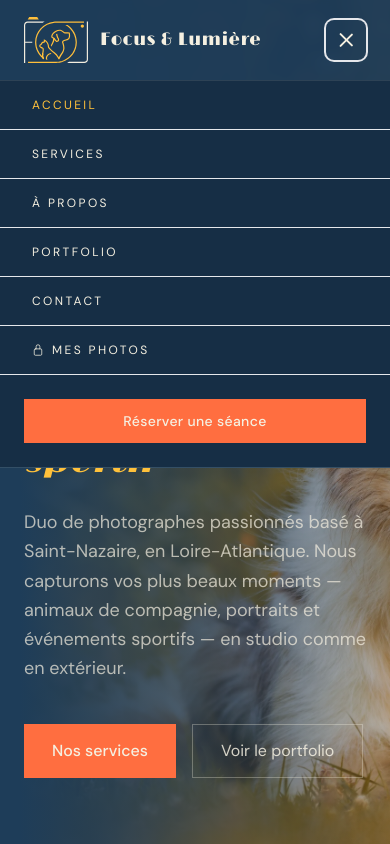
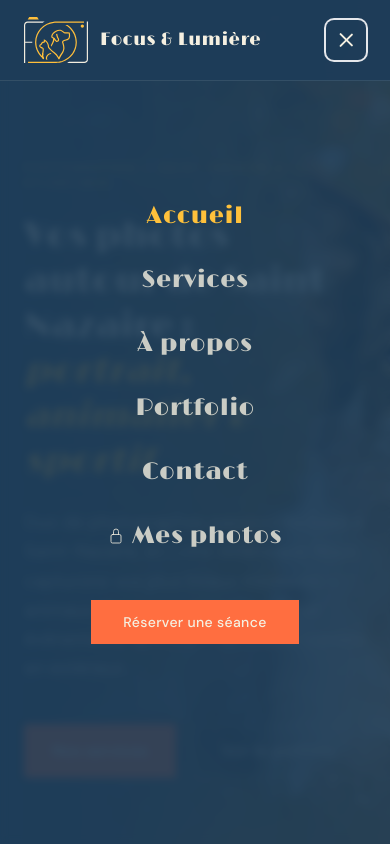
Before and after one commit to yanisenco/site-photographie, a Next.js app: page / in a window 390 px wide. Both pictures are taken after a click on the button 346 px from the left and 40 px from the top of the page. Shown: the top 844 px of the page. Built offline with nearby package versions, Linux system fonts and the light colour scheme; no server answers.

Commit message:
maj header

```diff
--- a/src/components/ContactBlock/ContactBlock.tsx
+++ b/src/components/ContactBlock/ContactBlock.tsx
@@ -6,7 +6,7 @@ import ContactEmail from "@/templates/ContactEmail";
 import { HiOutlineMail, HiOutlinePhone, HiOutlineLocationMarker } from "react-icons/hi";
 
 const inputCls =
-  "w-full bg-foreground/[0.04] border border-foreground/[0.13] px-4 py-3 text-sm focus:outline-none focus:border-orange transition-colors placeholder:text-foreground/25";
+  "w-full bg-foreground/[0.04] border border-foreground/[0.13] px-4 py-3 text-sm focus:outline-none focus:border-orange transition-colors placeholder:text-foreground/25 text-black";
 
 const Contact = () => {
   const [status, setStatus] = useState({
--- a/src/components/Header/Header.tsx
+++ b/src/components/Header/Header.tsx
@@ -26,9 +26,10 @@ export default function Header({ transparent = false }: HeaderProps) {
   const solid = !transparent || scrolled || isOpen;
 
   return (
+    <>
       <header
         id="site-header"
-      className={`${transparent ? "fixed" : "sticky"} inset-x-0 top-0 w-full z-50 transition-colors duration-300 ${
+        className={`${transparent || isOpen ? "fixed" : "sticky"} inset-x-0 top-0 w-full z-50 transition-colors duration-300 ${
           solid
             ? "bg-blue/95 backdrop-blur-sm border-b border-custom-white/10"
             : "bg-transparent border-b border-transparent"
@@ -50,8 +51,9 @@ export default function Header({ transparent = false }: HeaderProps) {
             <BurgerButton isOpen={isOpen} setIsOpen={setIsOpen} />
           </div>
         </div>
+      </header>
 
       <NavMenuMobile isOpen={isOpen} closeDropdown={closeDropdown} />
-    </header>
+    </>
   );
 }
--- a/src/components/Header/NavMenuMobile.tsx
+++ b/src/components/Header/NavMenuMobile.tsx
@@ -19,42 +19,48 @@ const links = [
 export default function NavMenuMobile({ isOpen, closeDropdown }: NavMenuMobileProps) {
   const pathname = usePathname();
 
-  if (!isOpen) return null;
-
   return (
-    <div className="md:hidden bg-custom-white dark:bg-blue-dark border-t border-blue/10 dark:border-custom-white/10">
+    <div
+      className={`fixed inset-0 z-40 transition-all duration-300 bg-blue/90 backdrop-blur-sm ${
+        isOpen ? "flex" : "hidden"
+      } flex-col items-center justify-center gap-12 md:hidden`}
+    >
+      <ul className="flex flex-col gap-8 items-center">
         {links.map((l) => (
+          <li key={l.href}>
             <Link
-          key={l.href}
               href={l.href}
               rel="canonical"
               onClick={closeDropdown}
-          className={`block w-full text-left px-8 py-4 text-xs tracking-[0.2em] uppercase border-b border-foreground/[0.06] ${
-            pathname === l.href ? "text-yellow" : "text-foreground/60"
+              className={`text-2xl font-serif tracking-wide transition-colors ${
+                pathname === l.href ? "text-yellow" : "text-custom-white/80 hover:text-custom-white"
               }`}
             >
               {l.label}
             </Link>
+          </li>
         ))}
+        <li>
           <Link
             href="/vos-photos"
             rel="canonical"
             onClick={closeDropdown}
-        className={`flex items-center gap-2 w-full text-left px-8 py-4 text-xs tracking-[0.2em] uppercase border-b border-foreground/[0.06] ${
-          pathname === "/vos-photos" ? "text-yellow" : "text-foreground/60"
+            className={`flex items-center gap-2 text-2xl font-serif tracking-wide transition-colors ${
+              pathname === "/vos-photos" ? "text-yellow" : "text-custom-white/80 hover:text-custom-white"
             }`}
           >
-        <IoLockClosedOutline className="w-3 h-3" /> Mes photos
+            <IoLockClosedOutline className="w-4 h-4" /> Mes photos
           </Link>
-      <div className="p-6">
+        </li>
+      </ul>
+
       <Link
         href="/contact"
         onClick={closeDropdown}
-          className="block w-full text-center py-3 bg-orange text-custom-white text-sm font-medium tracking-wide"
+        className="px-8 py-3 bg-orange text-custom-white text-sm font-medium tracking-wide"
       >
         Réserver une séance
       </Link>
     </div>
-    </div>
   );
 }
--- a/src/components/SendingSelection/SendingSelection.tsx
+++ b/src/components/SendingSelection/SendingSelection.tsx
@@ -66,7 +66,7 @@ const SendingSelection = ({ selectedImages }: SelectedImages ) => {
               type="email"
               name="email"
               placeholder="Votre adresse e-mail"
-              className="mb-4 w-full max-w-xs p-2 border border-gray-300 rounded"
+              className="mb-4 w-full max-w-xs p-2 border border-gray-300 rounded text-black"
               required
             />
             {status.isSuccess && <p className="text-green-500 text-sm md:text-base md:mb-3">Votre sélection a bien été prise en compte !<br/>(Il se peut que l’e-mail de confirmation arrive dans vos spams, pensez à bien vérifier.)</p>}
```
Lines whose indentation alone changed are shown as unchanged.
